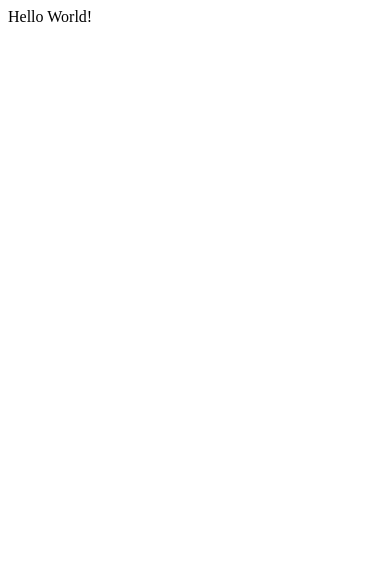
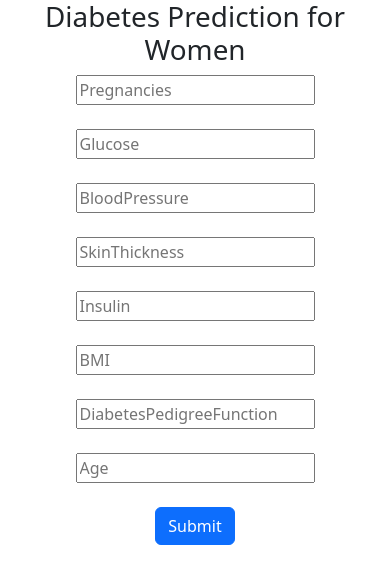
Before and after one commit to ashishlal2003/diabetes-predictor, a Flask app: page / in a window 390 px wide. Before the commit the part shown is almost empty. Shown: the top 584 px of the page. Run offline with Flask 3, Linux system fonts and the light colour scheme; parts of the project's set-up code (start-up, migrations or seed data) failed here and were passed over.

Commit message:
Completed frontend

```diff
--- a/app.py
+++ b/app.py
@@ -1,5 +1,6 @@
 import pickle
-from flask import Flask, request, jsonify, render_template
+from flask import Flask, request, render_template
+import pandas as pd
 import numpy as np
 
 # Starting the WebApp Development
@@ -11,26 +12,36 @@ clmodel = pickle.load(open('clmodel.pkl', 'rb'))
 # Making routes
 @app.route('/')
 def home():
-    return render_template('home.html')
+    return render_template('home.html', prediction_text='')
 
-@app.route('/predict_api', methods=['POST'])
-def predict_api():
-    data = request.json['data']
-
-    # Convert dictionary to NumPy array
-    input_data = np.array(list(data.values()))
-
-    # Perform any necessary preprocessing on the input_data
+@app.route('/predict', methods=['POST'])
+def predict():
+    data = {
+        'Pregnancies': [float(request.form['Pregnancies'])],
+        'Glucose': [float(request.form['Glucose'])],
+        'BloodPressure': [float(request.form['BloodPressure'])],
+        'SkinThickness': [float(request.form['SkinThickness'])],
+        'Insulin': [float(request.form['Insulin'])],
+        'BMI': [float(request.form['BMI'])],
+        'DiabetesPedigreeFunction': [float(request.form['DiabetesPedigreeFunction'])],
+        'Age': [float(request.form['Age'])]
+    }
 
     try:
-        output = clmodel.predict(input_data.reshape(1, -1))
-        predicted_value = int(output[0])  # Convert to int
-
-        return jsonify({'predicted_value': predicted_value})
+        input_data = pd.DataFrame(data)
+        output = clmodel.predict(input_data)
+        predicted_value = int(output[0])
+        prediction_text = ""
+        if(predicted_value == 1):
+            prediction_text = 'You have diabetes.'
+        else:
+            prediction_text = 'You do not have diabetes.'
+        return render_template('home.html', prediction_text=prediction_text)
     except Exception as e:
         error_message = str(e)
         app.logger.error(error_message)
-        return jsonify({'error': 'Prediction failed', 'error_message': error_message})
+        prediction_text = 'Prediction failed: {}'.format(error_message)
+        return render_template('home.html', prediction_text=prediction_text)
 
 if __name__ == "__main__":
     app.run(debug=True)
--- a/templates/home.html
+++ b/templates/home.html
@@ -3,9 +3,46 @@
 <head>
     <meta charset="UTF-8">
     <meta name="viewport" content="width=device-width, initial-scale=1.0">
-    <title>Document</title>
+    <title>Diabetes or Not?</title>
+    <link href="https://cdn.jsdelivr.net/npm/bootstrap@5.3.0/dist/css/bootstrap.min.css" rel="stylesheet" integrity="sha384-9ndCyUaIbzAi2FUVXJi0CjmCapSmO7SnpJef0486qhLnuZ2cdeRhO02iuK6FUUVM" crossorigin="anonymous">
 </head>
 <body>
-    Hello World!
+    <div class="container">
+        <div class="row">
+          <div class="col-md-12 text-center">
+    <h1>Diabetes Prediction for Women</h1>
+
+</div>
+</div>
+</div>
+
+    <form action="{{ url_for('predict')}}" method="post">
+        <div class="container">
+            <div class="row">
+              <div class="col-md-12 text-center">
+        <div class="form-group">
+            <input type="text" name="Pregnancies" placeholder="Pregnancies" required="required" /><br><br>
+            <input type="text" name="Glucose" placeholder="Glucose" required="required" /><br><br>
+            <input type="text" name="BloodPressure" placeholder="BloodPressure" required="required" /><br><br>
+            <input type="text" name="SkinThickness" placeholder="SkinThickness" required="required" /><br><br>
+            <input type="text" name="Insulin" placeholder="Insulin" required="required" /><br><br>
+            <input type="text" name="BMI" placeholder="BMI" required="required" /><br><br>
+            <input type="text" name="DiabetesPedigreeFunction" placeholder="DiabetesPedigreeFunction" required="required" /><br><br>
+            <input type="text" name="Age" placeholder="Age" required="required" /><br><br>
+            <button type="submit" class="btn btn-primary">Submit</button>
+        </div>
+    </div>
+  </div>
+        </div>
+    </form>
+
+
+
+    <br>
+
+    {{ prediction_text }}
+
+    <script src="https://cdn.jsdelivr.net/npm/@popperjs/core@2.11.8/dist/umd/popper.min.js" integrity="sha384-I7E8VVD/ismYTF4hNIPjVp/Zjvgyol6VFvRkX/vR+Vc4jQkC+hVqc2pM8ODewa9r" crossorigin="anonymous"></script>
+<script src="https://cdn.jsdelivr.net/npm/bootstrap@5.3.0/dist/js/bootstrap.min.js" integrity="sha384-fbbOQedDUMZZ5KreZpsbe1LCZPVmfTnH7ois6mU1QK+m14rQ1l2bGBq41eYeM/fS" crossorigin="anonymous"></script>
 </body>
 </html>
```
